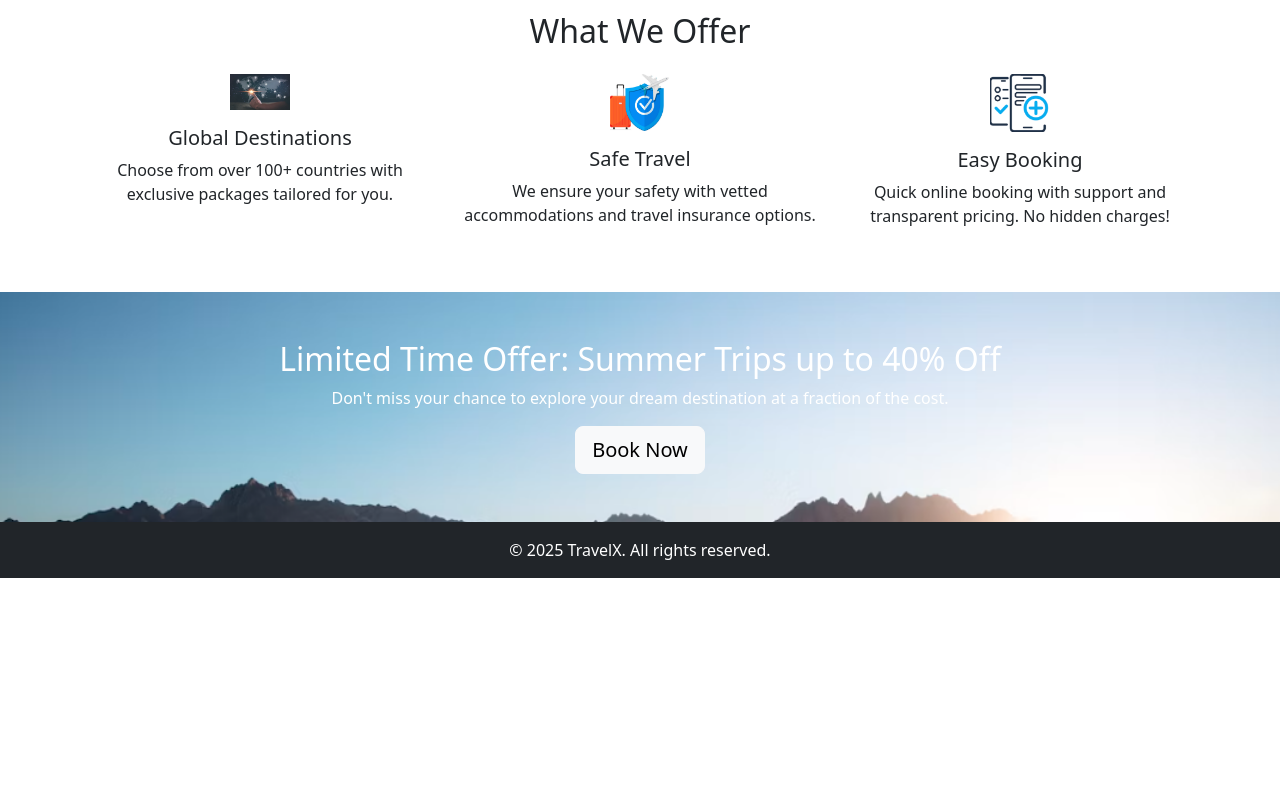
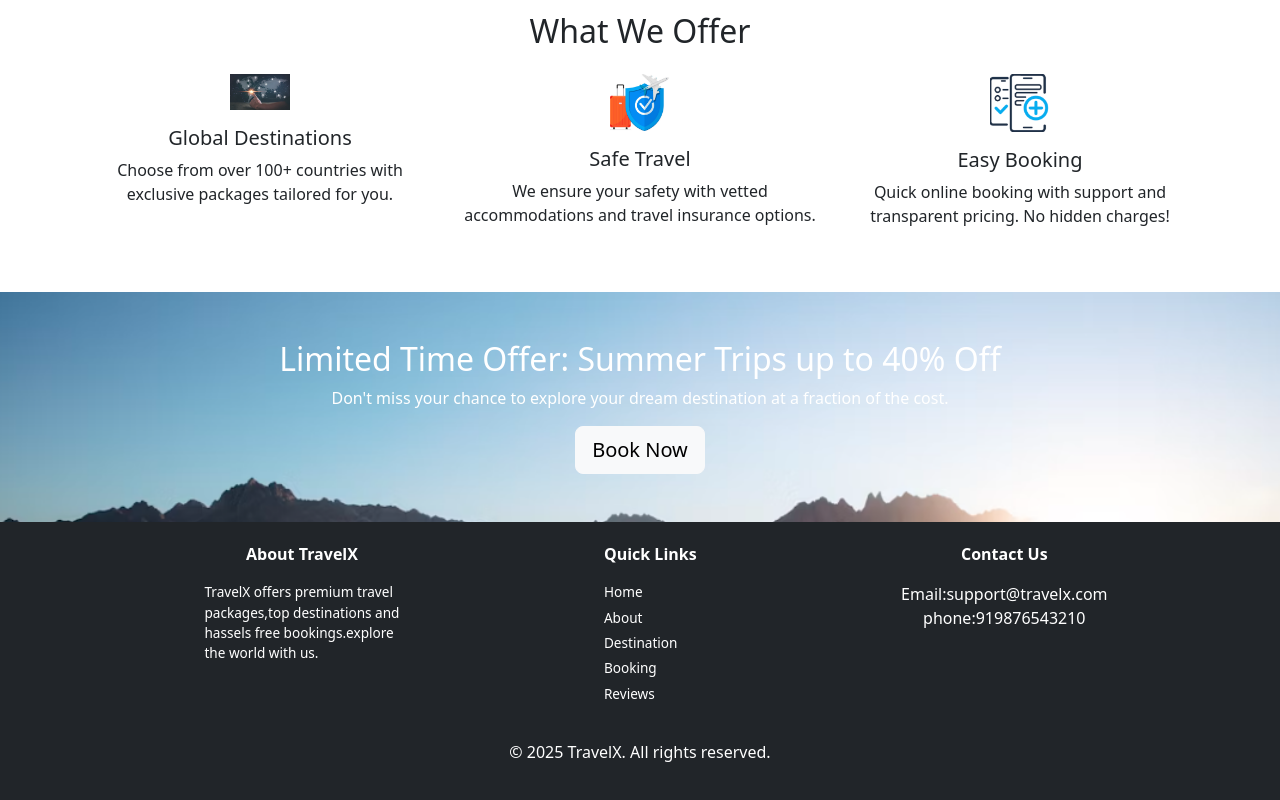
Before and after one commit to nehatumdam04/f38_responsive_project, a plain HTML site: page index.html in a window 1280 px wide. Shown: the part 1036-1836 px from the top of the page. Before the commit the page ends 1614 px from the top, so only its background shows below. Drawn offline with nearby package versions, Linux system fonts and the light colour scheme.

Commit message:
add Footer

```diff
--- a/index.html
+++ b/index.html
@@ -5,6 +5,8 @@
   <meta charset="UTF-8">
   <meta name="viewport" content="width=device-width, initial-scale=1.0">
   <title>TravelX - Explore the World</title>
+  <script src="https://code.jquery.com/jquery-3.5.1.slim.min.js" integrity="sha384-DfXdz2htPH0lsSSs5nCTpuj/zy4C+OGpamoFVy38MVBnE+IbbVYUew+OrCXaRkfj" crossorigin="anonymous"></script>
+  <script src="https://cdn.jsdelivr.net/npm/bootstrap@4.5.3/dist/js/bootstrap.bundle.min.js" integrity="sha384-ho+j7jyWK8fNQe+A12Hb8AhRq26LrZ/JpcUGGOn+Y7RsweNrtN/tE3MoK7ZeZDyx" crossorigin="anonymous"></script>
   <link href="https://cdn.jsdelivr.net/npm/bootstrap@5.3.0/dist/css/bootstrap.min.css" rel="stylesheet">
   <link rel="stylesheet" href="https://cdnjs.cloudflare.com/ajax/libs/font-awesome/6.7.2/css/all.min.css" integrity="sha512-Evv84Mr4kqVGRNSgIGL/F/aIDqQb7xQ2vcrdIwxfjThSH8CSR7PBEakCr51Ck+w+/U6swU2Im1vVX0SVk9ABhg==" crossorigin="anonymous" referrerpolicy="no-referrer" />
   <link rel="stylesheet" href="style.css">
@@ -18,7 +20,7 @@
       <button class="navbar-toggler" type="button" data-bs-toggle="collapse" data-bs-target="#navbarNav">
         <span class="navbar-toggler-icon"></span>
       </button>
-      <div class="collapse navbar-collapse justify-content-end" id="navbarNav">
+      <div class="collapse navbar-collapse justify-content-center" id="navbarNav">
         <ul class="navbar-nav">
           <li class="nav-item"><a class="nav-link active" href="index.html">Home</a></li>
           <li class="nav-item"><a class="nav-link active" href="about.html">About</a></li>
@@ -36,7 +38,7 @@
   <div class="container h-100 d-flex flex-column justify-content-center align-items-center">
     <h1 class="display-4 fw-bold">Explore the World with TravelX</h1>
     <p class="lead">Curated tours, exciting destinations, and seamless experiences await you.</p>
-    <a href="#destinations" class="btn btn-outline-light btn-lg mt-3">Start Your Journey</a>
+    <a href="destinations.html" class="btn btn-outline-light btn-lg mt-3">Start Your Journey</a>
   </div>
 </header>
 
@@ -74,8 +76,36 @@
 </section>
 
 <!-- Footer -->
-  <footer class="bg-dark text-white text-center py-3">
-    <p class="mb-0">&copy; 2025 TravelX. All rights reserved.</p>
+  <footer class="bg-dark text-white text-center footer">
+    <div class="foot-panel1">
+     <ul>
+      <p>About TravelX</p>
+      <a>TravelX offers premium travel<br>
+         packages,top destinations and<br>
+         hassels free bookings.explore<br>
+          the world with us.</a>
+     </ul>
+     <ul>
+       <p>Quick Links</p>
+       <a>Home</a>
+       <a>About</a>
+       <a>Destination</a>
+       <a>Booking</a>
+       <a>Reviews</a>
+     </ul>
+     <ul>
+       <p>Contact Us</p>
+        Email:support@travelx.com<br>
+        phone:919876543210
+     </ul>
+     </div>
+
+     <div class="copyright">
+      <p>&copy; 2025 TravelX. All rights reserved.</p>
+     </div>
+
+
+
   </footer>
 </body>
 </html>
--- a/style.css
+++ b/style.css
@@ -12,6 +12,7 @@ html{
  top: 0;
  background: linear-gradient(90deg, #00c6ff, #0072ff);
  width: 100%;
+ height:60px;
 }
 .navbar-nav a{
    margin-left: 100px;
@@ -49,3 +50,32 @@ section {
 .card:hover {
   transform: translateY(-8px);
 }
+
+
+
+/* footer */
+
+.footer{
+  height: 300px;
+}
+.foot-panel1{
+  display: flex;
+  justify-content: space-evenly;
+}
+ul{
+  margin-top: 20px;
+}
+ul a{
+  display: block;
+  font-size: 0.85rem;
+  color: #dddddd;
+  margin-top: 5px;
+  text-align: left;
+}
+ul p{
+  font-weight: 700;
+}
+.copyright{
+  padding-top: 20px;
+  text-align: center;
+}
```
Also changed, not shown: images/amazonlogo.png (added), images/hero-sec.jpg (added).
